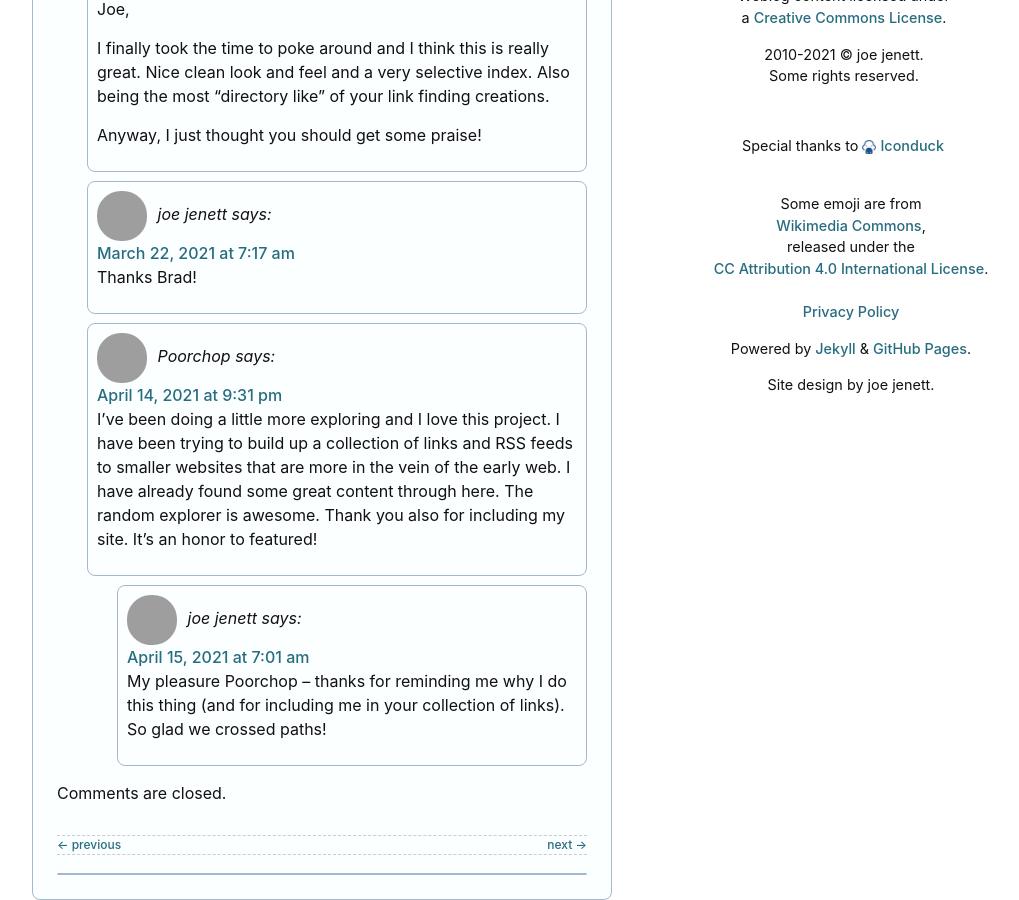
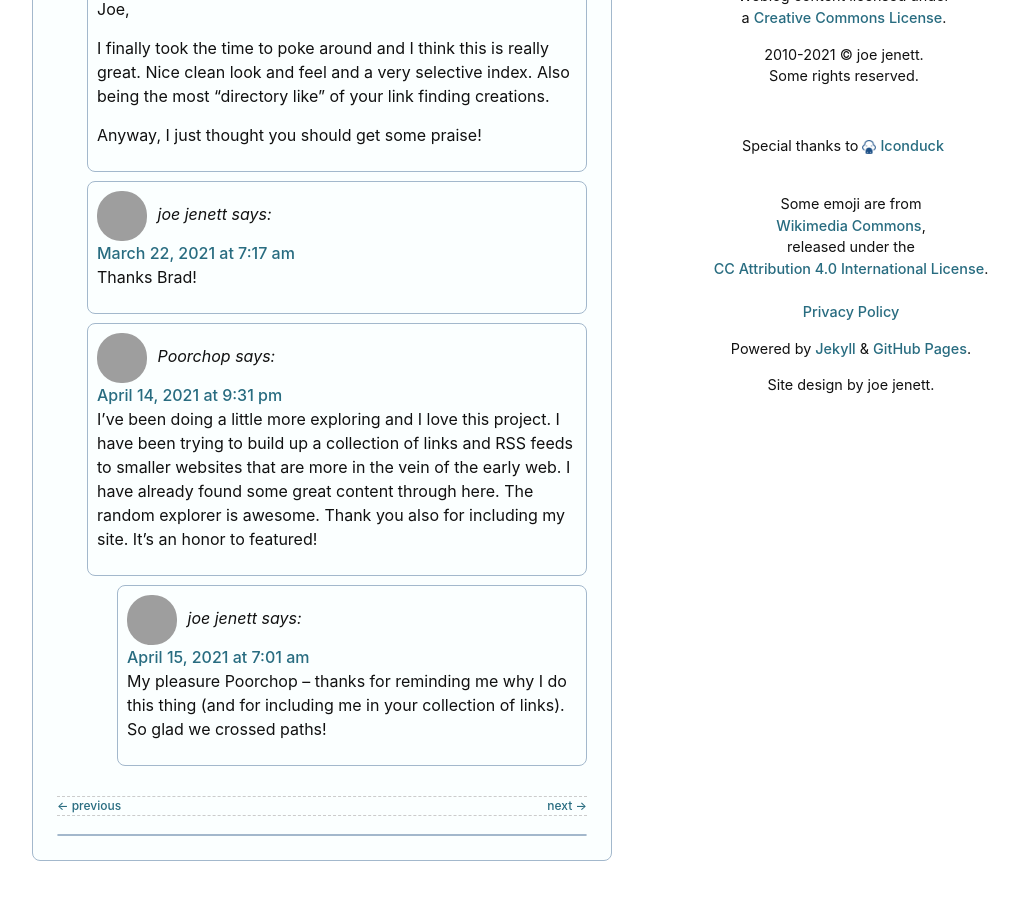
Before and after one commit to joejenett/i.webthings, a Jekyll site: the page built from _posts/2020-10-08-about-the-iwebthings-directory.md, in a window 1280 px wide and 900 px high, scrolled down 1192 px, cut to the strip 0-900 px from the top of the window. Shown: the whole strip, without its empty margins (108-1127 px from the left). Built offline with Jekyll 4.4.1, drawn with Linux system fonts in a browser that asks for light colours; comment, search, counter and statistics services are not loaded; after the commit the page ends 2053 px from its top, so only the background shows below that; grey boxes are pictures that could not be loaded.

Commit message:
Update 2020-10-08-about-the-iwebthings-directory.md

```diff
--- a/_posts/2020-10-08-about-the-iwebthings-directory.md
+++ b/_posts/2020-10-08-about-the-iwebthings-directory.md
@@ -137,7 +137,3 @@ April 15, 2021 at 7:01 am						</time></a>
 </li>
 <!-- #comment-## -->
 </ol>
-
-
-
-<p class="nocomments">Comments are closed.</p>
```
